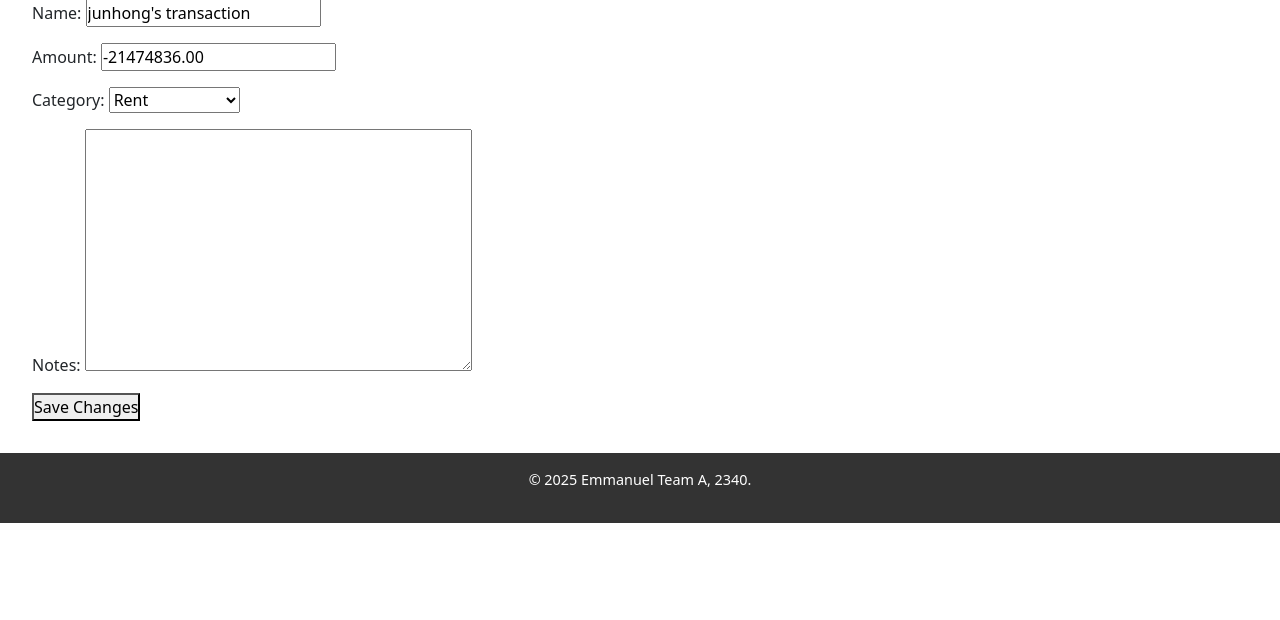
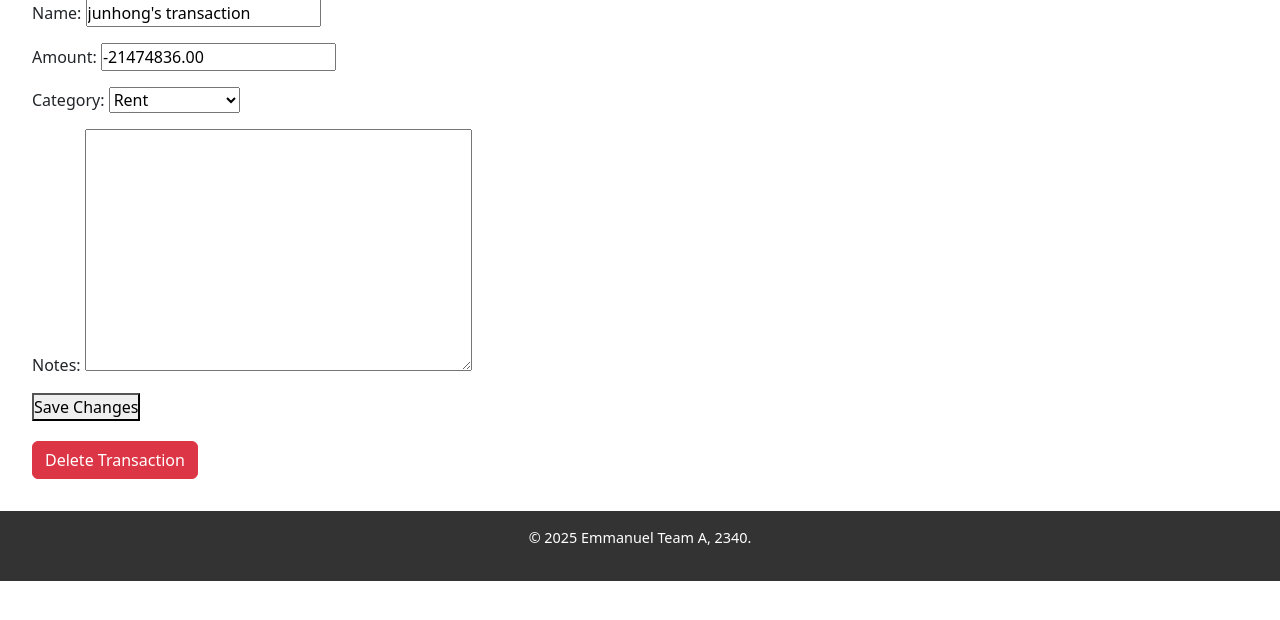
Before and after one commit to justinb332/MoneyParce, a Django app: a page that uses transactions/templates/transactions/edit_transaction.html in a window 1280 px wide. Shown: the part 161-781 px from the top of the page. Run offline with Django 5.2, Linux system fonts and the light colour scheme; data comes from the database, SQL or seed files in the repository.

Commit message:
clean up

```diff
--- a/income/models.py
+++ b/income/models.py
@@ -11,7 +11,7 @@ class Category(models.Model):
 class Income(models.Model):
     name = models.CharField(max_length=100, unique=True)
     amount = models.DecimalField(max_digits=10, decimal_places=2)
-    category = models.ForeignKey(Category, on_delete=models.CASCADE, null=True)
+    category = models.ForeignKey('income.Category', on_delete=models.CASCADE, null=True)
     date = models.DateTimeField(auto_now_add=True)
     notes = models.TextField(null=True, blank=True)
 
--- a/income/templates/income/edit_income.html
+++ b/income/templates/income/edit_income.html
@@ -7,4 +7,9 @@
     {{ form.as_p }}
     <button type="submit">Save Changes</button>
 </form>
+
+<form action="{% url 'delete-income' form.instance.name %}" method="post" style="margin-top: 20px;">
+    {% csrf_token %}
+    <button type="submit" class="btn btn-danger" onclick="return confirm('Are you sure you want to delete this income? This action cannot be undone.')">Delete Income</button>
+</form>
 {% endblock %}
--- a/income/urls.py
+++ b/income/urls.py
@@ -4,4 +4,6 @@ from . import views
 urlpatterns = [
     path('add/', views.add_income, name='add_income'),
     path('edit/<str:name>/', views.edit_income, name='edit_income'),
+    path('delete/<str:name>/', views.delete_income, name='delete-income'),
+
 ]
--- a/transactions/models.py
+++ b/transactions/models.py
@@ -7,9 +7,9 @@ class Category(models.Model):
         return self.name
 
 class Transaction(models.Model):
-    name = models.CharField(max_length=100, unique=True)
+    name = models.CharField(max_length=100)
     amount = models.DecimalField(max_digits=10, decimal_places=2)
-    category = models.ForeignKey(Category, on_delete=models.CASCADE, null=True)
+    category = models.ForeignKey('transactions.Category', on_delete=models.CASCADE, null=True)
     date = models.DateTimeField(auto_now_add=True)
     notes = models.TextField(null=True, blank=True)
 
--- a/transactions/templates/transactions/edit_transaction.html
+++ b/transactions/templates/transactions/edit_transaction.html
@@ -7,4 +7,9 @@
     {{ form.as_p }}
     <button type="submit">Save Changes</button>
 </form>
+
+<form action="{% url 'delete-transaction' form.instance.name %}" method="post" style="margin-top: 20px;">
+    {% csrf_token %}
+    <button type="submit" class="btn btn-danger" onclick="return confirm('Are you sure you want to delete this transaction? This action cannot be undone.')">Delete Transaction</button>
+</form>
 {% endblock %}
--- a/transactions/urls.py
+++ b/transactions/urls.py
@@ -4,4 +4,6 @@ from . import views
 urlpatterns = [
     path('add/', views.add_transaction, name='add_transaction'),
     path('edit/<str:name>/', views.edit_transaction, name='edit_transaction'),
+    path('delete/<str:name>/', views.delete_transaction, name='delete-transaction'),
+
 ]
--- a/transactions/views.py
+++ b/transactions/views.py
@@ -1,5 +1,5 @@
 from django.shortcuts import redirect, render, get_object_or_404
-
+from django.contrib import messages
 from .forms import TransactionForm
 from .models import Transaction
 
@@ -26,6 +26,12 @@ def edit_transaction(request, name):
         form = TransactionForm(instance=transaction)
     return render(request, 'transactions/edit_transaction.html', {'form': form})
 
+def delete_transaction(request, name):
+    transaction = get_object_or_404(Transaction, name=name)
+    transaction.delete()
+    return redirect('home')
+
+
 def home(request):
     transactions = Transaction.objects.all().order_by('-date')
     return render(request, 'home/home.html', {'transactions': transactions})
```
Also changed, not shown: income/views.py (+7 -0 lines), db.sqlite3, income/migrations/0001_initial.py (added), income/migrations/0002_rename_categories_category_alter_income_category_and_more.py (added), income/migrations/0003_alter_income_category.py (added), income/migrations/__init__.py (added), transactions/migrations/0003_transaction_notes_alter_transaction_name.py (added), transactions/migrations/0004_transaction_notes_alter_transaction_name.py (added).
